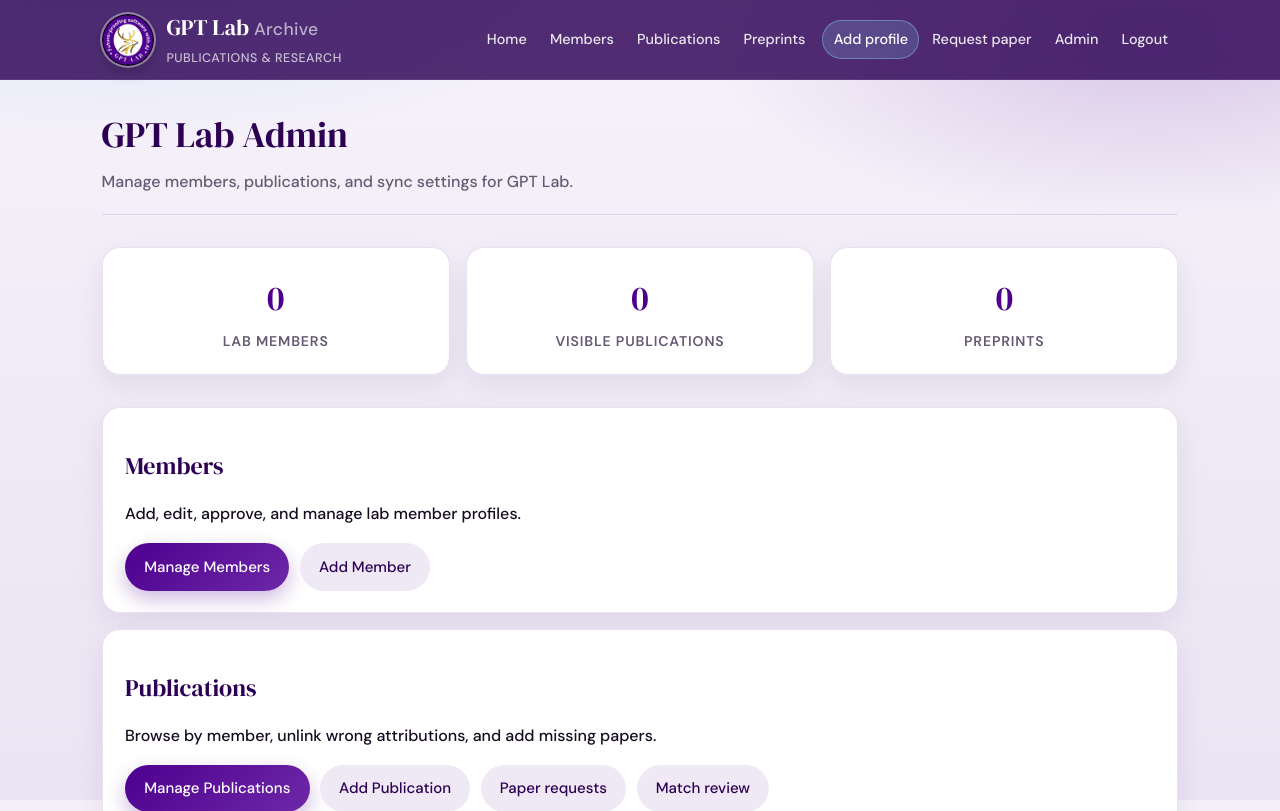
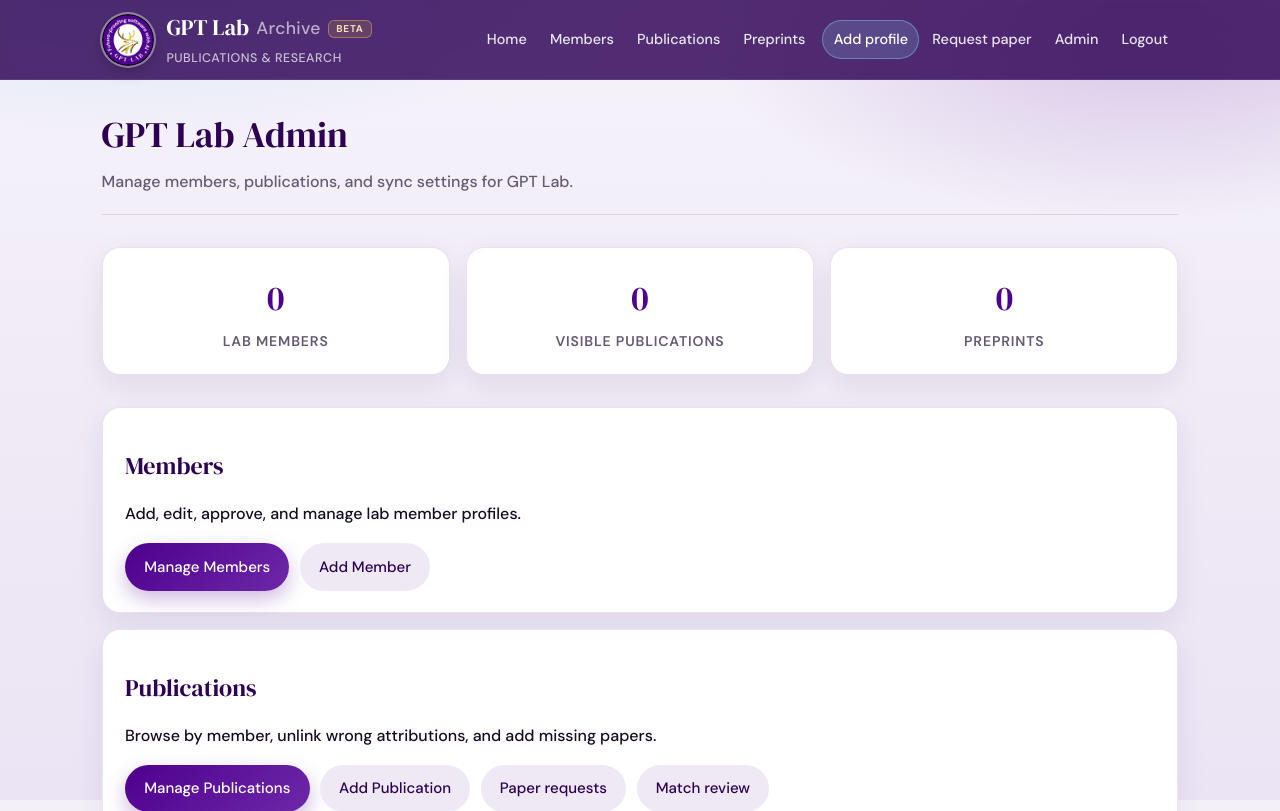
Before and after one commit to aidul23/gpt-lab-archive, a Flask app: page /admin in a window 1280 px wide. Shown: the top 811 px of the page. Run offline with Flask 3, Linux system fonts and the light colour scheme; the visitor is signed in with stand-in values (Sample User, id 1).

Commit message:
Enhance configuration management and UI elements
- Integrated dotenv support to load local secrets from a .env file, improving security for sensitive configurations.
- Updated SECRET_KEY handling to ensure no weak defaults are present, requiring explicit configuration for production.
- Modified README to clarify the setup process for secrets and admin login, emphasizing the need for strong passwords.
- Added new CSS styles for a beta tag in the UI, enhancing visual feedback for users.
- Updated base HTML to reflect the beta status of the application, improving user awareness of the release stage.

```diff
--- a/requirements.txt
+++ b/requirements.txt
@@ -2,3 +2,4 @@ Flask>=3.0.0
 Flask-SQLAlchemy>=3.1.0
 requests>=2.31.0
 APScheduler>=3.10.0
+python-dotenv>=1.0.0
--- a/services/auth_service.py
+++ b/services/auth_service.py
@@ -32,7 +32,11 @@ def verify_password(password):
     if config.ADMIN_PASSWORD_HASH:
         return check_password_hash(config.ADMIN_PASSWORD_HASH, password)
 
-    return hmac.compare_digest(password, config.ADMIN_PASSWORD)
+    expected = config.ADMIN_PASSWORD
+    if not expected:
+        return False
+
+    return hmac.compare_digest(password, expected)
 
 
 def admin_required(view):
--- a/static/css/style.css
+++ b/static/css/style.css
@@ -141,6 +141,10 @@ a:hover {
     font-weight: 400;
     letter-spacing: 0;
     color: #fff;
+    display: inline-flex;
+    align-items: center;
+    flex-wrap: wrap;
+    gap: 0.45rem;
 }
 
 .site-brand-archive {
@@ -149,6 +153,23 @@ a:hover {
     font-size: 0.78em;
     letter-spacing: 0.02em;
     color: rgba(255, 255, 255, 0.62);
+}
+
+.site-beta-tag {
+    display: inline-flex;
+    align-items: center;
+    padding: 0.12rem 0.45rem;
+    border-radius: 6px;
+    border: 1px solid rgba(212, 168, 75, 0.55);
+    background: rgba(212, 168, 75, 0.18);
+    color: #f3e2b0;
+    font-family: var(--font-body);
+    font-size: 0.62rem;
+    font-weight: 700;
+    letter-spacing: 0.08em;
+    text-transform: uppercase;
+    line-height: 1.2;
+    vertical-align: middle;
 }
 
 .site-brand-subtitle {
--- a/templates/base.html
+++ b/templates/base.html
@@ -4,7 +4,7 @@
     <meta charset="UTF-8">
     <meta name="viewport" content="width=device-width, initial-scale=1.0">
     <meta name="description" content="{% block meta_description %}{{ site_description }}{% endblock %}">
-    <title>{% block title %}Home{% endblock %} | {{ lab_name }} {{ archive_title }}</title>
+    <title>{% block title %}Home{% endblock %} | {{ lab_name }} {{ archive_title }} (Beta)</title>
     <link rel="preconnect" href="https://fonts.googleapis.com">
     <link rel="preconnect" href="https://fonts.gstatic.com" crossorigin>
     <link href="https://fonts.googleapis.com/css2?family=DM+Sans:ital,wght@0,400;0,500;0,600;0,700;1,400&family=DM+Serif+Display&display=swap" rel="stylesheet">
@@ -27,8 +27,11 @@
                     height="56"
                 >
                 <span class="site-brand-text">
-                    <span class="site-brand-mark">{{ lab_name }} <span class="site-brand-archive">Archive</span></span>
-                    <span class="site-brand-subtitle">Publications & Research</span>
+                    <span class="site-brand-mark">
+                        {{ lab_name }} <span class="site-brand-archive">Archive</span>
+                        <span class="site-beta-tag" title="Internal pilot — not the final production release">Beta</span>
+                    </span>
+                    <span class="site-brand-subtitle">Publications &amp; Research</span>
                 </span>
             </a>
             <nav class="site-nav" aria-label="Main navigation">
```
Also changed, not shown: config.py (+22 -4 lines), README.md, 1 other file.
